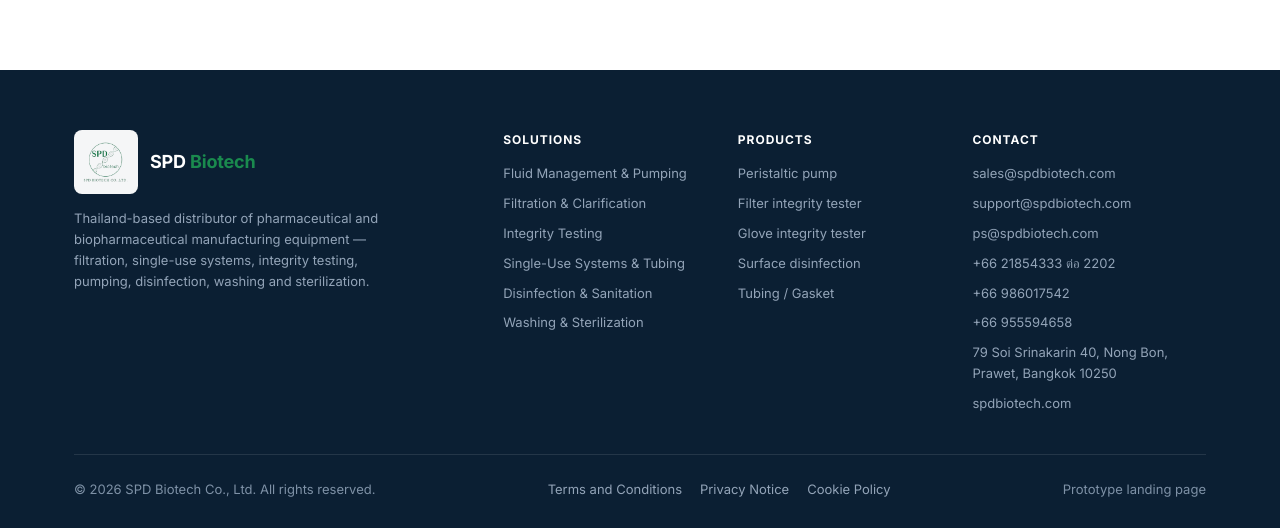
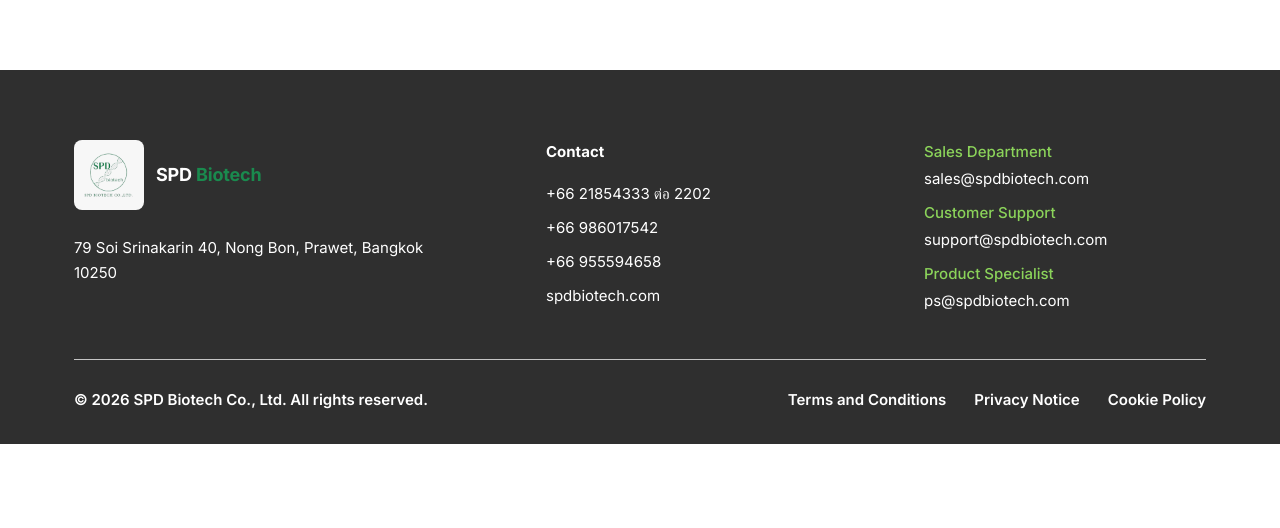
Before and after one commit to ThapanaArm/spd-biotech-web, a Next.js app: page /news in a window 1280 px wide. Shown: the part 384-912 px from the top of the page. After the commit the page ends 828 px from the top, so only its background shows below. Built offline with nearby package versions, Linux system fonts and the light colour scheme; no server answers; the database is empty.

Commit message:
Update contrast footer content

```diff
--- a/app/components/landing/Footer.tsx
+++ b/app/components/landing/Footer.tsx
@@ -1,6 +1,6 @@
 "use client";
 
-import { SOLUTIONS, CONTACT } from "@/lib/catalog";
+import { CONTACT } from "@/lib/catalog";
 import Logo from "./Logo";
 import { useLang } from "@/app/LangContext";
 
@@ -10,6 +10,12 @@ const phoneHref = (phone: string) =>
 export default function Footer() {
   const { t } = useLang();
   const year = 2026;
+  const contactEmails = [
+    { label: "Sales Department", email: CONTACT.emails[0] },
+    { label: "Customer Support", email: CONTACT.emails[1] },
+    { label: "Product Specialist", email: CONTACT.emails[2] },
+  ].filter((item) => item.email);
+
   return (
     <footer className="footer">
       <div className="container">
@@ -21,39 +27,25 @@ export default function Footer() {
                 SPD<span className="logo-dot"> Biotech</span>
               </span>
             </div>
-            <p className="footer-about">{t.footer.about}</p>
-          </div>
-          <div>
-            <h4>{t.footer.solutions}</h4>
-            <ul>
-              {SOLUTIONS.map((s) => (
-                <li key={s.slug}>
-                  <a href="#solutions">{t.solutions.items[s.slug]?.title ?? s.title}</a>
-                </li>
-              ))}
-            </ul>
-          </div>
-          <div>
-            <h4>{t.footer.products}</h4>
-            <ul>
-              <li><a href="/product">Peristaltic pump</a></li>
-              <li><a href="/product">Filter integrity tester</a></li>
-              <li><a href="/product">Glove integrity tester</a></li>
-              <li><a href="/product">Surface disinfection</a></li>
-              <li><a href="/product">Tubing / Gasket</a></li>
-            </ul>
+            <p className="footer-address">{CONTACT.address}</p>
           </div>
           <div>
             <h4>{t.footer.contact}</h4>
             <ul>
-              {CONTACT.emails.map((email) => (
-                <li key={email}><a href={`mailto:${email}`}>{email}</a></li>
-              ))}
               {CONTACT.phones.map((phone) => (
                 <li key={phone}><a href={phoneHref(phone)}>{phone}</a></li>
               ))}
-              <li>{CONTACT.address}</li>
               <li><a href={`https://${CONTACT.website}`}>{CONTACT.website}</a></li>
+            </ul>
+          </div>
+          <div>
+            <ul>
+              {contactEmails.map(({ label, email }) => (
+                <li key={email} className="footer-contact-line">
+                  <span>{label}</span>
+                  <a href={`mailto:${email}`}>{email}</a>
+                </li>
+              ))}
             </ul>
           </div>
         </div>
@@ -70,7 +62,6 @@ export default function Footer() {
               Cookie Policy
             </a>
           </nav>
-          <span>{t.footer.proto}</span>
         </div>
       </div>
     </footer>
--- a/app/globals.css
+++ b/app/globals.css
@@ -144,7 +144,7 @@ ul { list-style: none; }
   position: absolute;
   inset: 0;
   background:
-    linear-gradient(90deg, rgba(255,255,255,1) 0%, rgba(255,255,255,.98) 34%, rgba(255,255,255,.74) 48%, rgba(255,255,255,.12) 67%, rgba(255,255,255,0) 86%),
+    linear-gradient(90deg, rgba(255,255,255,1) 0%, rgba(255,255,255,.99) 42%, rgba(255,255,255,.9) 56%, rgba(255,255,255,.48) 70%, rgba(255,255,255,.06) 90%),
     url("/hero-lab-bg.png");
   background-size: cover;
   background-position: center right;
@@ -173,7 +173,7 @@ ul { list-style: none; }
   padding: 0 32px;
 }
 .hero-content {
-  max-width: 760px;
+  max-width: 680px;
 }
 .hero-badge {
   display: inline-flex;
@@ -212,7 +212,7 @@ ul { list-style: none; }
   font-size: clamp(17px, 1.12vw, 21px);
   line-height: 1.55;
   color: var(--muted);
-  max-width: 700px;
+  max-width: 620px;
   margin-bottom: 34px;
 }
 .hero-actions { display: flex; gap: 22px; flex-wrap: wrap; margin-bottom: 34px; }
@@ -256,14 +256,14 @@ ul { list-style: none; }
   display: flex;
   align-items: center;
   gap: 0;
-  max-width: 920px;
+  max-width: 820px;
 }
 .hero-feature {
   display: flex;
   align-items: center;
   gap: 18px;
-  padding-right: 32px;
-  margin-right: 32px;
+  padding: 10px 24px 10px 0;
+  margin-right: 24px;
   min-width: 0;
   border-right: 1px solid rgba(148, 163, 184, .44);
 }
@@ -757,36 +757,41 @@ ul { list-style: none; }
 .article-back { margin-top: 32px; }
 
 /* ── Footer ── */
-.footer { padding: 60px 0 32px; background: #0b1f33; color: #cbd5e1; }
+.footer { padding: 70px 0 32px; background: #2f2f2f; color: #fff; }
 .footer-grid {
   display: grid;
-  grid-template-columns: 2fr 1fr 1fr 1.2fr;
-  gap: 40px;
-  margin-bottom: 40px;
+  grid-template-columns: 1.8fr 1.35fr 1.35fr;
+  gap: 96px;
+  margin-bottom: 46px;
 }
 .footer .logo { color: #fff; margin-bottom: 14px; }
-.footer .logo-mark img { height: 56px; }
-.footer-about { font-size: 13px; color: #93a4b8; max-width: 320px; }
-.footer h4 { font-size: 12px; font-weight: 700; color: #fff; margin-bottom: 14px; text-transform: uppercase; letter-spacing: .08em; }
-.footer ul { display: flex; flex-direction: column; gap: 9px; }
-.footer ul a, .footer ul li { font-size: 13px; color: #93a4b8; transition: color .2s; }
-.footer ul a:hover { color: #fff; }
+.footer .logo-mark img { height: 62px; }
+.footer-about { font-size: 15px; line-height: 1.65; color: #fff; max-width: 430px; }
+.footer-address { font-size: 15px; line-height: 1.65; color: #fff; max-width: 360px; margin-top: 26px; }
+.footer h4 { font-size: 15px; font-weight: 700; color: #fff; margin-bottom: 18px; text-transform: none; letter-spacing: 0; }
+.footer ul { display: flex; flex-direction: column; gap: 10px; }
+.footer ul a, .footer ul li { font-size: 15px; color: #fff; transition: color .2s; }
+.footer ul a:hover { color: var(--primary-light); }
+.footer-contact-line { display: flex; flex-direction: column; gap: 3px; }
+.footer-contact-line span { color: #8bd35a; font-weight: 500; }
 .footer-bottom {
   display: flex;
   justify-content: space-between;
   align-items: center;
-  padding-top: 24px;
-  border-top: 1px solid rgba(255,255,255,.1);
-  font-size: 13px;
-  color: #7e91a6;
+  gap: 24px;
+  padding-top: 28px;
+  border-top: 1px solid rgba(255,255,255,.72);
+  font-size: 15px;
+  font-weight: 600;
+  color: #fff;
 }
-.footer-bottom a { color: #93a4b8; transition: color .2s; }
-.footer-bottom a:hover { color: #fff; }
+.footer-bottom a { color: #fff; transition: color .2s; }
+.footer-bottom a:hover { color: var(--primary-light); }
 .footer-legal {
   display: flex;
   align-items: center;
   justify-content: center;
-  gap: 18px;
+  gap: 28px;
   flex-wrap: wrap;
 }
 .footer-legal a {
--- a/lib/i18n.ts
+++ b/lib/i18n.ts
@@ -13,9 +13,9 @@ const en = {
   },
   hero: {
     badge: "Pharmaceutical & biopharma equipment · Thailand",
-    titleA: "Empowering Biotechnology",
-    titleB: "& Pharmaceutical Innovation",
-    desc: "Delivering innovative laboratory equipment, consumables, engineering services, and scientific solutions for biotechnology, pharmaceutical, and life science industries.",
+    titleA: "Advancing Biotech",
+    titleB: "& Pharma Solutions",
+    desc: "Trusted provider of lab equipment, consumables, engineering services, and scientific solutions.",
     explore: "Explore Solutions",
     talk: "Talk to an engineer →",
     cardTitle: "Process solution areas",
@@ -127,7 +127,7 @@ const en = {
   },
   footer: {
     about:
-      "Thailand-based distributor of pharmaceutical and biopharmaceutical manufacturing equipment — filtration, single-use systems, integrity testing, pumping, disinfection, washing and sterilization.",
+      "SPD Biotech is committed to supporting Thailand's biotechnology and pharmaceutical industries with trusted lab equipment, consumables, engineering services, and scientific solutions.",
     solutions: "Solutions",
     products: "Products",
     contact: "Contact",
@@ -261,7 +261,7 @@ const th: Dictionary = {
   },
   footer: {
     about:
-      "ผู้จัดจำหน่ายอุปกรณ์การผลิตยาและไบโอเทคในประเทศไทย — การกรอง, ระบบ single-use, การทดสอบความสมบูรณ์, ปั๊ม, การฆ่าเชื้อ, การล้างและสเตอริไลซ์",
+      "SPD Biotech มุ่งสนับสนุนอุตสาหกรรมเทคโนโลยีชีวภาพและเภสัชกรรมในประเทศไทย ด้วยเครื่องมือห้องปฏิบัติการ วัสดุสิ้นเปลือง บริการวิศวกรรม และโซลูชันทางวิทยาศาสตร์ที่เชื่อถือได้",
     solutions: "โซลูชัน",
     products: "สินค้า",
     contact: "ติดต่อ",
```
